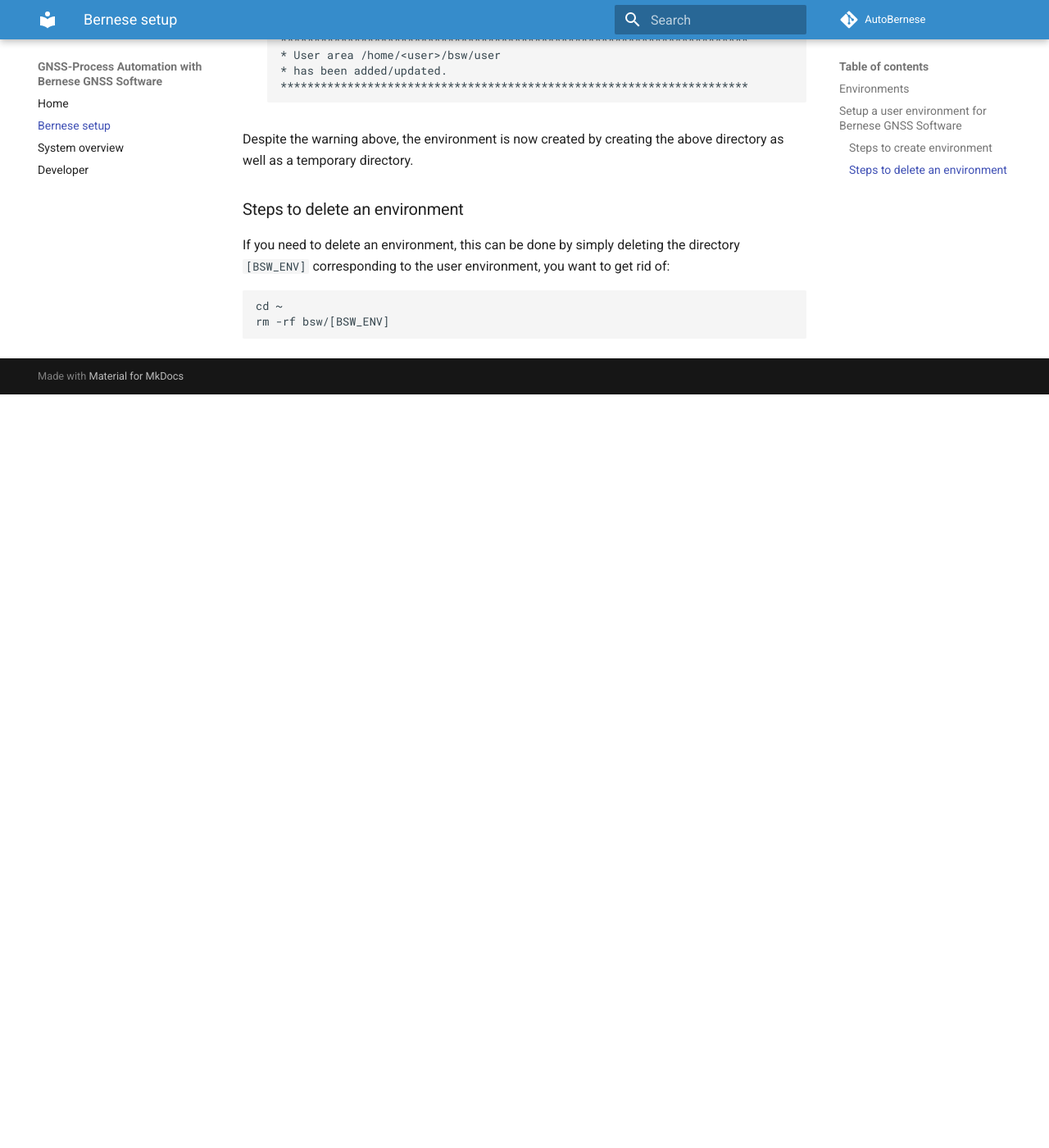
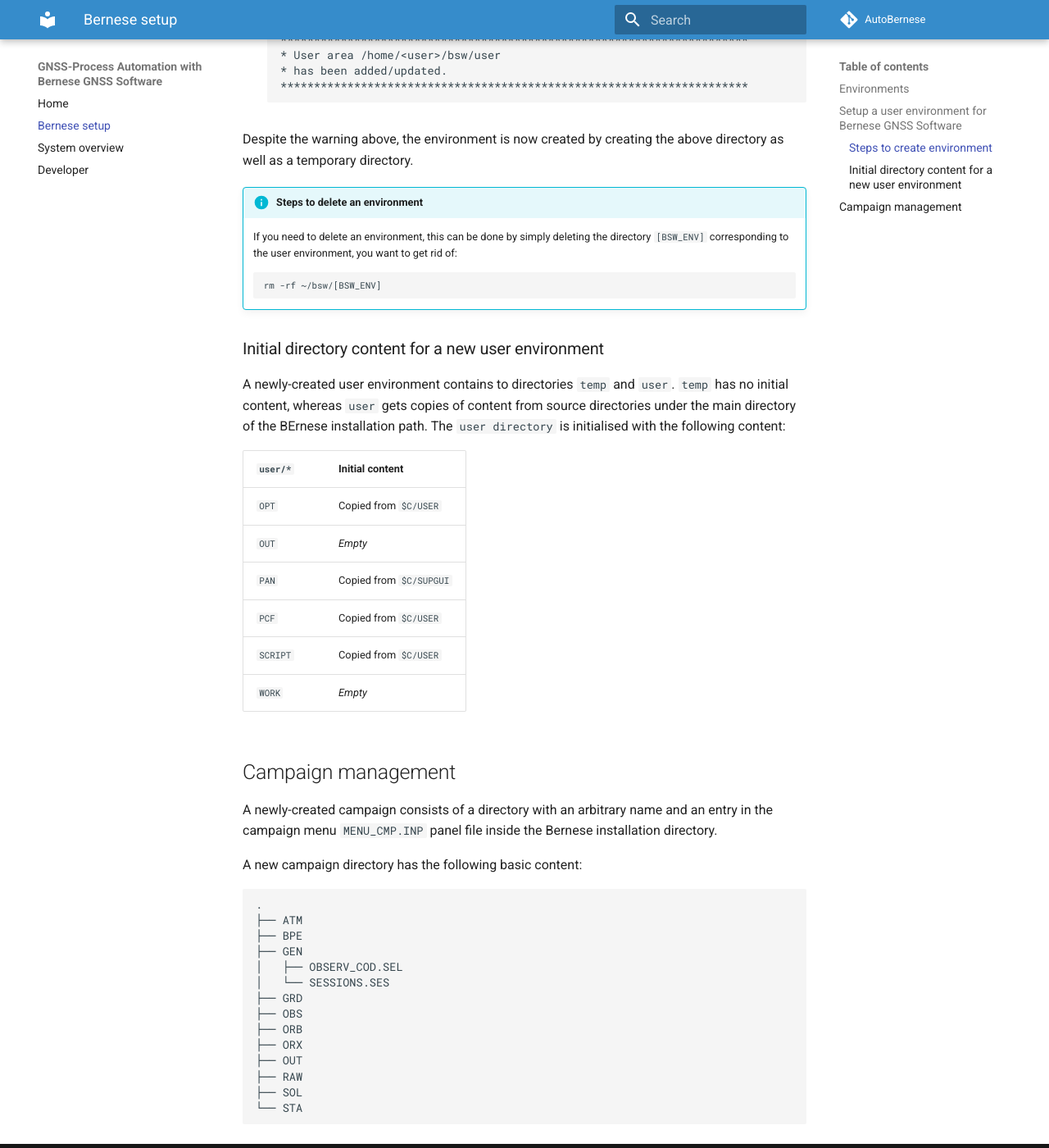
Before and after one commit to SDFIdk/AutoBernese, an MkDocs documentation site: the page built from docs/bernese-setup.md, in a window 1280 px wide and 1400 px high, scrolled down 2861 px. Shown: the whole window at 82% size. Built offline with MkDocs 1.6.1 and Material for MkDocs 9.7.7, drawn with Linux system fonts in a browser that asks for light colours; comment, search, counter and statistics services are not loaded; before the commit the page ends 3342 px from its top, so only the background shows below that.

Commit message:
Add info about directory structure for new user environment and new campaign.

````diff
--- a/docs/bernese-setup.md
+++ b/docs/bernese-setup.md
@@ -62,6 +62,7 @@ production environment. (See previous section for details.)
     | `basename($U)` | `GPSUSER52` | `GPSUSER` | `user`          |
     | `basename($T)` | `GPSTEMP`   | `GPSWORK` | `temp`          |
 
+
 ### Steps to create environment
 
 On the server
@@ -125,13 +126,54 @@ On the server
 Despite the warning above, the environment is now created by creating the above
 directory as well as a temporary directory.
 
-### Steps to delete an environment
+!!! info "Steps to delete an environment"
 
-If you need to delete an environment, this can be done by simply deleting the
-directory `[BSW_ENV]` corresponding to the user environment, you want to get rid
-of:
+    If you need to delete an environment, this can be done by simply deleting the
+    directory `[BSW_ENV]` corresponding to the user environment, you want to get rid
+    of:
+
+    ```
+    rm -rf ~/bsw/[BSW_ENV]
+    ```
+
+### Initial directory content for a new user environment
+
+A newly-created user environment contains to directories `temp` and `user`.
+`temp` has no initial content, whereas `user` gets copies of content from source
+directories under the main directory of the BErnese installation path. The `user
+directory` is initialised with the following content:
+
+| `user/*` | Initial content         |
+| -------- | ----------------------- |
+| `OPT`    | Copied from `$C/USER`   |
+| `OUT`    | *Empty*                 |
+| `PAN`    | Copied from `$C/SUPGUI` |
+| `PCF`    | Copied from `$C/USER`   |
+| `SCRIPT` | Copied from `$C/USER`   |
+| `WORK`   | *Empty*                 |
+
+
+## Campaign management
+
+A newly-created campaign consists of a directory with an arbitrary name and an
+entry in the campaign menu `MENU_CMP.INP` panel file inside the Bernese
+installation directory.
+
+A new campaign directory has the following basic content:
 
 ```
-cd ~
-rm -rf bsw/[BSW_ENV]
+.
+├── ATM
+├── BPE
+├── GEN
+│   ├── OBSERV_COD.SEL
+│   └── SESSIONS.SES
+├── GRD
+├── OBS
+├── ORB
+├── ORX
+├── OUT
+├── RAW
+├── SOL
+└── STA
 ```
````
